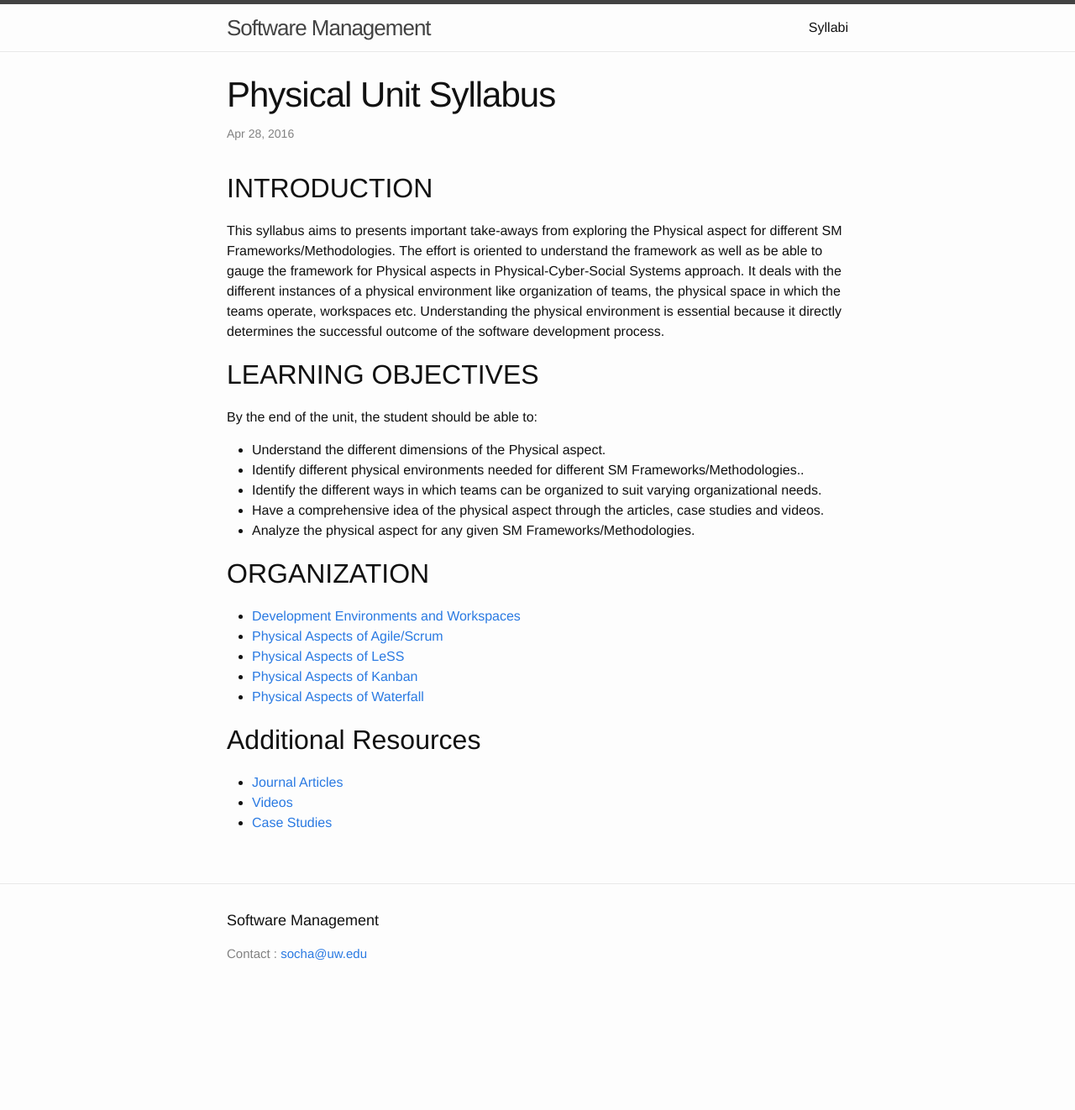
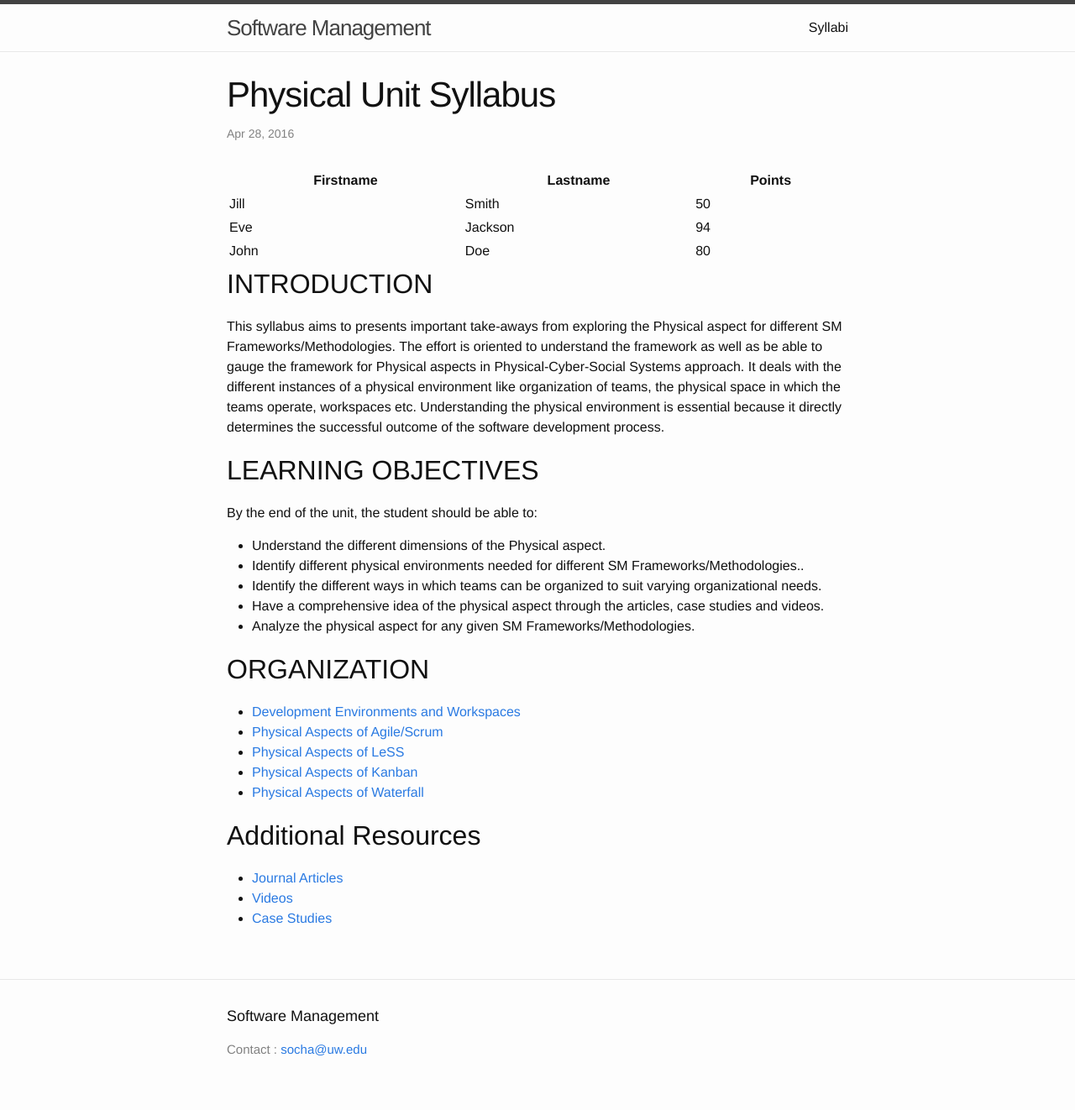
Before and after one commit to css566/css566.github.io, a Jekyll site: the page built from _posts/2016-04-28-physical_syllabus.md, in a window 1280 px wide. Shown: the whole page at 84% size. Built offline with Jekyll 4.4.1, drawn with Linux system fonts in a browser that asks for light colours; comment, search, counter and statistics services are not loaded; before the commit the page ends 1208 px from its top, so only the background shows below that.

Commit message:
Update 2016-04-28-physical_syllabus.md

```diff
--- a/_posts/2016-04-28-physical_syllabus.md
+++ b/_posts/2016-04-28-physical_syllabus.md
@@ -2,6 +2,29 @@
 layout: post
 title: Physical Unit Syllabus
 ---
+
+<table style="width:100%">
+  <tr>
+    <th>Firstname</th>
+    <th>Lastname</th>
+    <th>Points</th>
+  </tr>
+  <tr>
+    <td>Jill</td>
+    <td>Smith</td>
+    <td>50</td>
+  </tr>
+  <tr>
+    <td>Eve</td>
+    <td>Jackson</td>
+    <td>94</td>
+  </tr>
+  <tr>
+    <td>John</td>
+    <td>Doe</td>
+    <td>80</td>
+  </tr>
+</table>
 
 
 ## INTRODUCTION
```
